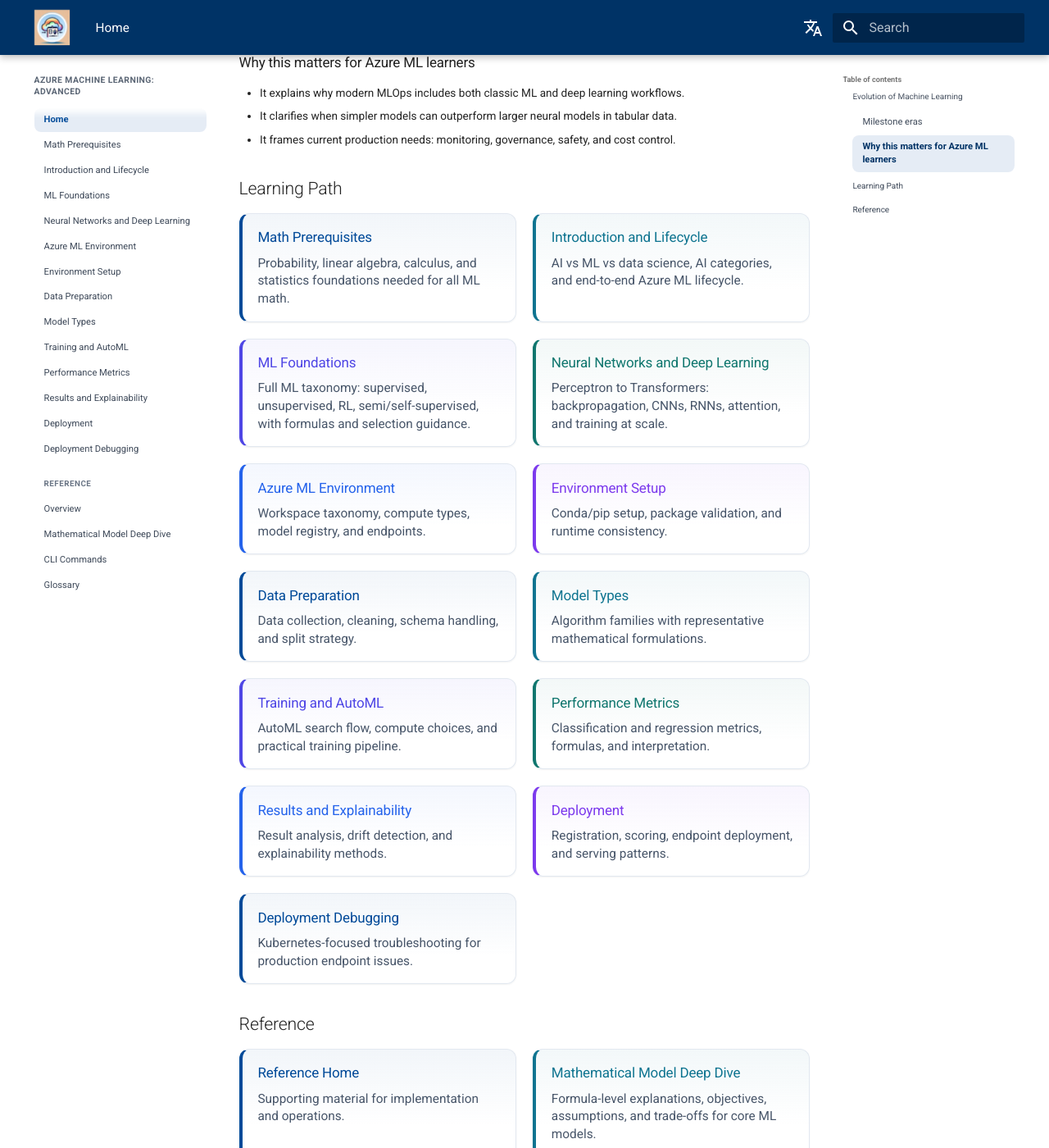
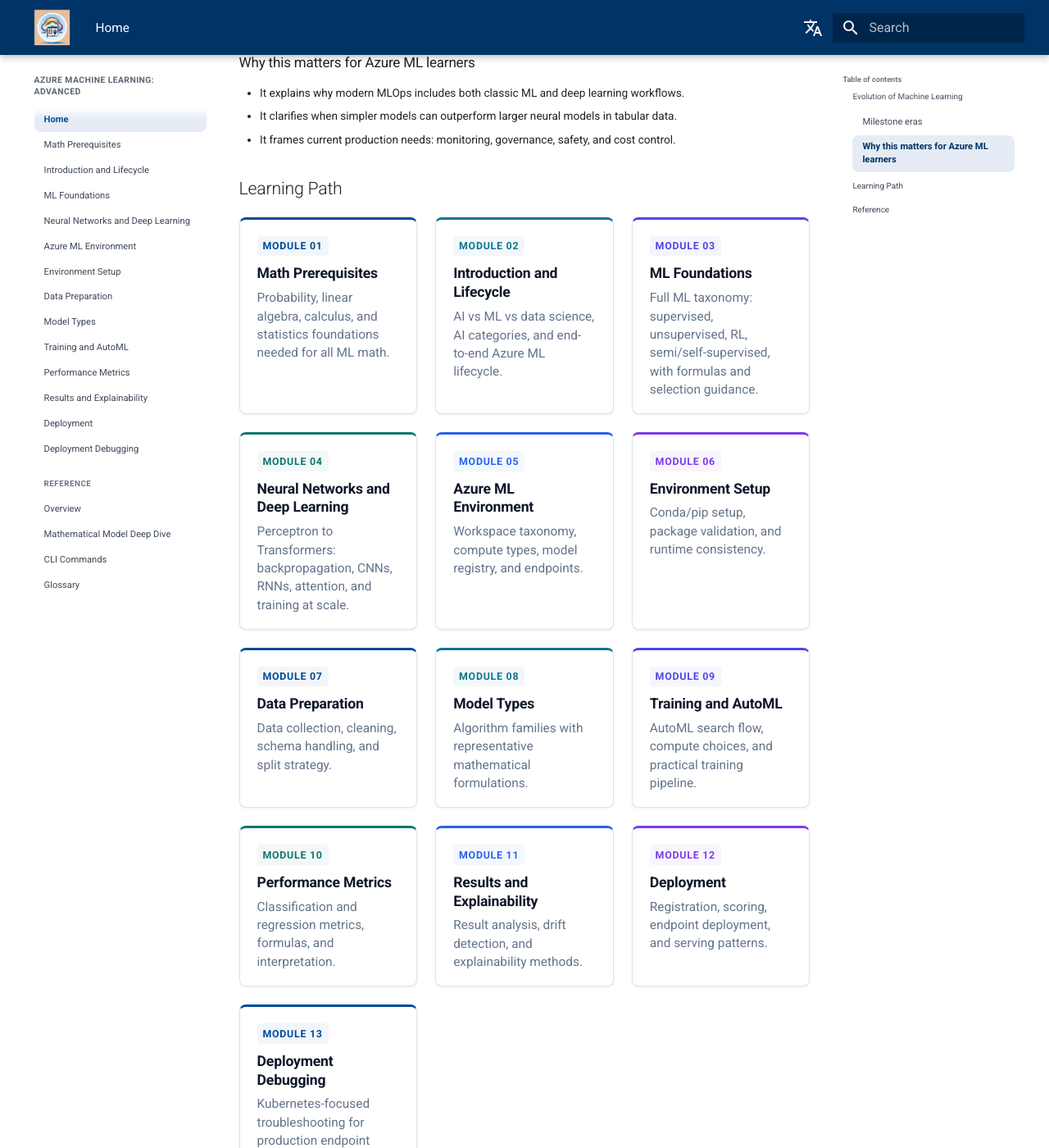
Before and after one commit to Cloud2BR-MSFTLearningHub/Azure-ML-Advanced, an MkDocs documentation site: the page built from docs/index.md, in a window 1280 px wide and 1400 px high, scrolled down 1143 px. Shown: the whole window at 82% size. Built offline with MkDocs 1.6.1 and Material for MkDocs 9.7.7, drawn with Linux system fonts in a browser that asks for light colours; comment, search, counter and statistics services are not loaded; some of the changed text lies outside the part shown.

Commit message:
Redesign home cards: top accent bar, module badges, fixed 3-col grid, cleaner typography

```diff
--- a/docs/assets/css/custom.css
+++ b/docs/assets/css/custom.css
@@ -13,35 +13,44 @@
 /* Home page module cards */
 .home-grid {
   display: grid;
-  grid-template-columns: repeat(auto-fit, minmax(250px, 1fr));
-  gap: 1rem;
-  margin-top: 0.75rem;
+  grid-template-columns: repeat(3, 1fr);
+  gap: 1.1rem;
+  margin-top: 1rem;
+}
+
+@media (max-width: 72rem) {
+  .home-grid {
+    grid-template-columns: repeat(2, 1fr);
+  }
+}
+
+@media (max-width: 44rem) {
+  .home-grid {
+    grid-template-columns: 1fr;
+  }
 }
 
 /* Whole card is a clickable link (not just the title). */
 a.home-card,
 a.home-card:visited {
-  display: block;
+  display: flex;
+  flex-direction: column;
   position: relative;
-  border: 1px solid #e2e8f0;
-  border-left: 4px solid var(--card-accent, #004a99);
-  border-radius: 12px;
-  padding: 0.81rem 0.94rem;
-  background:
-    linear-gradient(180deg, var(--card-tint, rgba(0, 74, 153, 0.04)) 0%, #ffffff 70%);
-  box-shadow: 0 1px 2px rgba(31, 35, 40, 0.06);
+  border: 1px solid #dde3ed;
+  border-top: 3px solid var(--card-accent, #004a99);
+  border-radius: 8px;
+  padding: 1rem 1.05rem 0.9rem;
+  background: #ffffff;
+  box-shadow: 0 1px 3px rgba(15, 23, 42, 0.07);
   color: inherit;
   text-decoration: none;
-  transition: transform 0.15s ease, box-shadow 0.15s ease,
-    border-color 0.15s ease, background 0.15s ease;
+  transition: transform 0.15s ease, box-shadow 0.15s ease, border-color 0.15s ease;
 }
 
 a.home-card:hover {
-  transform: translateY(-3px);
-  border-color: var(--card-accent, #004a99);
-  box-shadow: 0 10px 24px rgba(15, 23, 42, 0.12);
-  background:
-    linear-gradient(180deg, var(--card-tint-strong, rgba(0, 74, 153, 0.10)) 0%, #ffffff 80%);
+  transform: translateY(-2px);
+  box-shadow: 0 6px 18px rgba(15, 23, 42, 0.11);
+  border-top-color: var(--card-accent, #004a99);
 }
 
 a.home-card:focus-visible {
@@ -49,19 +58,37 @@ a.home-card:focus-visible {
   outline-offset: 2px;
 }
 
+/* Module number badge */
+.card-badge {
+  display: inline-block;
+  font-size: 0.62rem;
+  font-weight: 700;
+  letter-spacing: 0.06em;
+  text-transform: uppercase;
+  color: var(--card-accent, #004a99);
+  background: var(--card-tint, rgba(0, 74, 153, 0.07));
+  border-radius: 4px;
+  padding: 0.18em 0.55em;
+  margin-bottom: 0.5rem;
+  width: fit-content;
+}
+
 .home-card h3 {
   margin-top: 0;
-  margin-bottom: 0.4rem;
-  font-size: 0.85rem;
-  color: var(--card-accent, #004a99);
+  margin-bottom: 0.35rem;
+  font-size: 0.88rem;
+  font-weight: 700;
+  color: #0f172a;
+  line-height: 1.3;
 }
 
 .home-card p {
   margin-top: 0;
   margin-bottom: 0;
   font-size: 0.77rem;
-  line-height: 1.4;
-  color: #475569;
+  line-height: 1.45;
+  color: #64748b;
+  flex: 1;
 }
 
 /* Soft, professional rotating accent palette across the cards. */
--- a/docs/index.md
+++ b/docs/index.md
@@ -40,54 +40,67 @@ multiple eras based on compute power, data availability, and algorithmic advance
 
 <div class="home-grid">
 	<a class="home-card" href="modules/math-prerequisites/">
+		<span class="card-badge">Module 01</span>
 		<h3>Math Prerequisites</h3>
 		<p>Probability, linear algebra, calculus, and statistics foundations needed for all ML math.</p>
 	</a>
 	<a class="home-card" href="modules/introduction/">
+		<span class="card-badge">Module 02</span>
 		<h3>Introduction and Lifecycle</h3>
 		<p>AI vs ML vs data science, AI categories, and end-to-end Azure ML lifecycle.</p>
 	</a>
 	<a class="home-card" href="modules/ml-foundations/">
+		<span class="card-badge">Module 03</span>
 		<h3>ML Foundations</h3>
 		<p>Full ML taxonomy: supervised, unsupervised, RL, semi/self-supervised, with formulas and selection guidance.</p>
 	</a>
 	<a class="home-card" href="modules/neural-networks/">
+		<span class="card-badge">Module 04</span>
 		<h3>Neural Networks and Deep Learning</h3>
 		<p>Perceptron to Transformers: backpropagation, CNNs, RNNs, attention, and training at scale.</p>
 	</a>
 	<a class="home-card" href="modules/azure-ml-environment/">
+		<span class="card-badge">Module 05</span>
 		<h3>Azure ML Environment</h3>
 		<p>Workspace taxonomy, compute types, model registry, and endpoints.</p>
 	</a>
 	<a class="home-card" href="modules/environment-setup/">
+		<span class="card-badge">Module 06</span>
 		<h3>Environment Setup</h3>
 		<p>Conda/pip setup, package validation, and runtime consistency.</p>
 	</a>
 	<a class="home-card" href="modules/data-preparation/">
+		<span class="card-badge">Module 07</span>
 		<h3>Data Preparation</h3>
 		<p>Data collection, cleaning, schema handling, and split strategy.</p>
 	</a>
 	<a class="home-card" href="modules/model-types/">
+		<span class="card-badge">Module 08</span>
 		<h3>Model Types</h3>
 		<p>Algorithm families with representative mathematical formulations.</p>
 	</a>
 	<a class="home-card" href="modules/training-automl/">
+		<span class="card-badge">Module 09</span>
 		<h3>Training and AutoML</h3>
 		<p>AutoML search flow, compute choices, and practical training pipeline.</p>
 	</a>
 	<a class="home-card" href="modules/performance-metrics/">
+		<span class="card-badge">Module 10</span>
 		<h3>Performance Metrics</h3>
 		<p>Classification and regression metrics, formulas, and interpretation.</p>
 	</a>
 	<a class="home-card" href="modules/results-explainability/">
+		<span class="card-badge">Module 11</span>
 		<h3>Results and Explainability</h3>
 		<p>Result analysis, drift detection, and explainability methods.</p>
 	</a>
 	<a class="home-card" href="modules/deployment/">
+		<span class="card-badge">Module 12</span>
 		<h3>Deployment</h3>
 		<p>Registration, scoring, endpoint deployment, and serving patterns.</p>
 	</a>
 	<a class="home-card" href="modules/deployment-debug-k8s/">
+		<span class="card-badge">Module 13</span>
 		<h3>Deployment Debugging</h3>
 		<p>Kubernetes-focused troubleshooting for production endpoint issues.</p>
 	</a>
@@ -97,18 +110,22 @@ multiple eras based on compute power, data availability, and algorithmic advance
 
 <div class="home-grid">
 	<a class="home-card" href="reference/">
+		<span class="card-badge">Ref 01</span>
 		<h3>Reference Home</h3>
 		<p>Supporting material for implementation and operations.</p>
 	</a>
 	<a class="home-card" href="reference/model-math-deep-dive/">
+		<span class="card-badge">Ref 02</span>
 		<h3>Mathematical Model Deep Dive</h3>
 		<p>Formula-level explanations, objectives, assumptions, and trade-offs for core ML models.</p>
 	</a>
 	<a class="home-card" href="reference/cli-commands/">
+		<span class="card-badge">Ref 03</span>
 		<h3>CLI Commands</h3>
 		<p>Command-line references for setup, run, and deployment tasks.</p>
 	</a>
 	<a class="home-card" href="reference/glossary/">
+		<span class="card-badge">Ref 04</span>
 		<h3>Glossary</h3>
 		<p>Core Azure ML and MLOps terms used throughout this training.</p>
 	</a>
```
Also changed, not shown: i18n-es/assets/css/custom.css (+50 -23 lines), i18n-es/index.md (+17 -0 lines).
